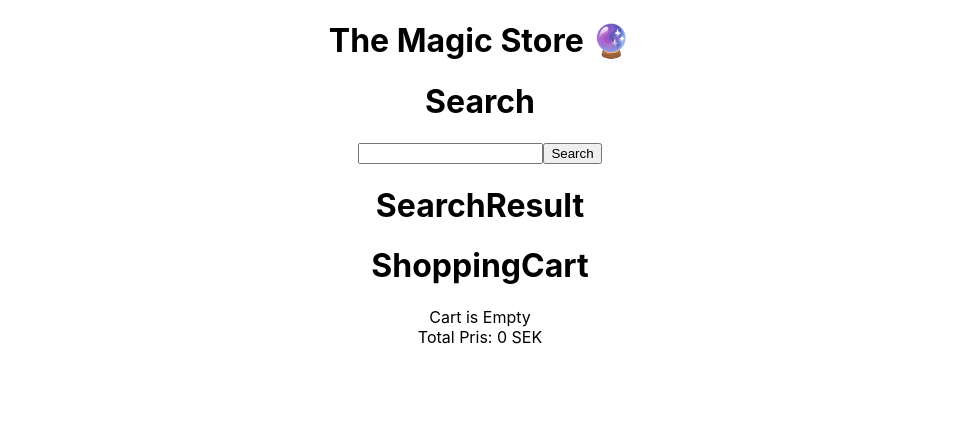
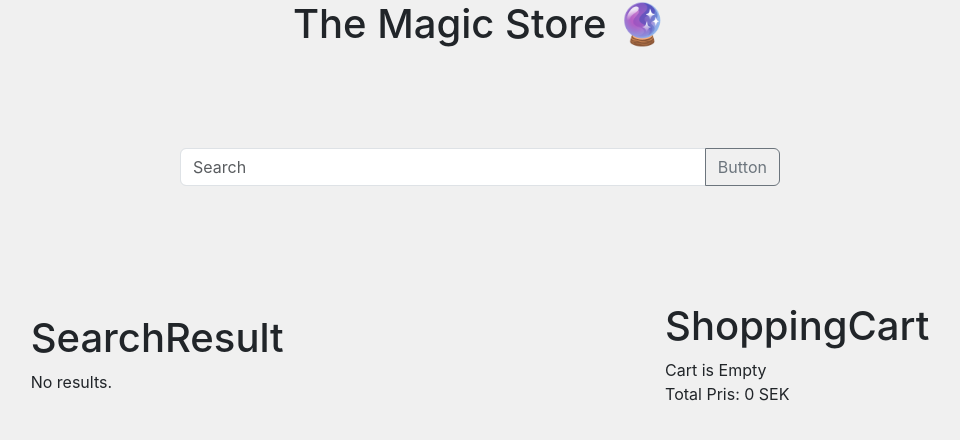
Before and after one commit to Manpec/webshop, a React (Create React App) app: page / in a window 1280 px wide. Shown: the top 440 px of the page, without its empty margins (160-1120 px from the left). Built offline with nearby package versions, Linux system fonts and the light colour scheme.

Commit message:
Styles implemented

```diff
--- a/package.json
+++ b/package.json
@@ -7,6 +7,7 @@
     "@testing-library/react": "^13.4.0",
     "@testing-library/user-event": "^13.5.0",
     "react": "^18.2.0",
+    "react-bootstrap-icons": "^1.10.2",
     "react-dom": "^18.2.0",
     "react-scripts": "5.0.1",
     "web-vitals": "^2.1.4"
--- a/public/index.html
+++ b/public/index.html
@@ -15,6 +15,10 @@
       user's mobile device or desktop. See https://developers.google.com/web/fundamentals/web-app-manifest/
     -->
     <link rel="manifest" href="%PUBLIC_URL%/manifest.json" />
+
+    <link href="https://cdn.jsdelivr.net/npm/bootstrap@5.3.0-alpha1/dist/css/bootstrap.min.css" rel="stylesheet" integrity="sha384-GLhlTQ8iRABdZLl6O3oVMWSktQOp6b7In1Zl3/Jr59b6EGGoI1aFkw7cmDA6j6gD" crossorigin="anonymous">
+
+
     <!--
       Notice the use of %PUBLIC_URL% in the tags above.
       It will be replaced with the URL of the `public` folder during the build.
--- a/src/App.css
+++ /dev/null
@@ -1,3 +0,0 @@
-.app{
-    text-align: center;
-}
--- a/src/App.js
+++ b/src/App.js
@@ -1,5 +1,5 @@
 import React, { useEffect, useState } from "react";
-import "./App.css";
+import styles from './App.module.css';
 import SearchResult from "./components/SearchResult";
 import Search from "./components/Search";
 import ShoppingCart from "./components/ShoppingCart";
@@ -40,11 +40,20 @@ function App() {
     setSearchResults(results);
   };
 
-  const onAdd = (product) => {
-    const exist = cartItems.find(
-      (x) => x.product.productnumber === product.productnumber
+
+
+  const onAddHandler = (product) => {//(props.item)
+     const exist = cartItems.find(
+      (item) => {
+        console.log(item.product.productnumber, product.productnumber);
+        return item.product.productnumber === product.productnumber;
+      }
     );
+
+
     if (exist) {
+      console.log(exist); //{product: {…}, qty: 1}
+      console.log(exist.qty);
       setCartItems(
         cartItems.map((x) =>
           x.product.productnumber === product.productnumber
@@ -52,27 +61,55 @@ function App() {
             : x
         )
       );
-      setTotal(total + product.price)
+      //setTotal(total + product.price)
     } else {
       setCartItems([...cartItems, { product, qty: 1 }]);
-      setTotal(total + product.price)
     }
+    setTotal(total + product.price)
     console.log(cartItems);
   };
 
 
+
+
+  const onDeleteHandler = (product) => {//(props.item)
+    if(product.qty === 1){
+      setCartItems(cartItems.filter((x)=> x.product.productnumber !== product.product.productnumber))
+      setTotal(total - product.product.price)
+    }else{
+      setCartItems(
+        cartItems.map((x) =>
+          x.product.productnumber === product.product.productnumber
+            ? { ...product, qty: product.qty - 1 }
+            : x
+        )
+      );
+      setTotal(total - product.product.price)
+    }
+  }
+
+
   return (
-    <div className="app">
-      <h1>The Magic Store 🔮</h1>
-
+    <div >
+      <h1 className={styles.appTitle}>The Magic Store 🔮</h1>
+      <div className={styles.searchbar}>
       <Search
         searchTerm={searchTerm}
         setSearchTerm={setSearchTerm}
         clickHandler={onClickHandler}
-      />
+        />
+        </div>
+      <div className={styles.app}>
 
-      <SearchResult searchResults={searchResults} onAdd={onAdd} />
-      <ShoppingCart cartItems={cartItems} total={total} />
+
+        <div className={styles.search}>
+
+      <SearchResult searchResults={searchResults} onAdd={onAddHandler} />
+        </div>
+        <div className={styles.shoppingCart}>
+      <ShoppingCart cartItems={cartItems} total={total} onDelete={onDeleteHandler}/>
+        </div>
+        </div>
     </div>
   );
 }
--- /dev/null
+++ b/src/App.module.css
@@ -0,0 +1,29 @@
+.app{
+    /* text-align: center; */
+    display: flex;
+    flex-direction: row;
+    justify-content: space-around;
+    flex-grow: 1;
+    align-items: center;
+    margin-top: 100px;
+}
+
+.appTitle{
+    text-align: center;
+}
+.searchbar{
+    display: flex;
+    justify-content: center;
+    margin-top: 100px;
+}
+.search-searchResult{
+    display: flex;
+    flex-direction: column;
+
+}
+.search{
+
+}
+.shoppingCart{
+    float: rigth;
+}
--- a/src/components/Item.jsx
+++ b/src/components/Item.jsx
@@ -1,9 +1,7 @@
-import React, { useState } from 'react'
-import Details from './Details'
-
+import React, { useState } from "react";
+import Details from "./Details";
 
 export default function Item(props) {
-
   const [modalIsOpen, setModalIsOpen] = useState(false); //modal is closed at the beggining
 
   const openModalHandler = () => {
@@ -16,18 +14,41 @@ export default function Item(props) {
 
   return (
     <>
-    <h2>in Item-component</h2>
-    <img style={{width:'300px', height: '300px'}} src={props.item.image} alt="" />
-    <h2>{props.item.name}</h2>
-    <button onClick={openModalHandler} >Link to modal </button>
-    <p>{props.item.price} SEK</p>
-    <button onClick={()=> props.onAdd(props.item)} >Add to ShoppingCart</button>
-    {modalIsOpen && <Details
-    item={props.item}
-    onClose={closeModalHandler}
-    />}
-
-
+      <div className="card mb-3" style={{ width: "800px", height: "300px" }}>
+        <div className="row g-0">
+          <div className="col-md-4">
+            <img
+              src={props.item.image}
+              className="img-fluid rounded-start"
+              alt="..."
+              style={{ width: "300px", height: "300px" }}
+            />
+          </div>
+          <div className="col-md-8">
+            <div className="card-body">
+              <h5 className="card-title">{props.item.name}</h5>
+              <p className="card-text">{props.item.price} SEK</p>
+              <button
+                type="button"
+                class="btn btn-outline-info"
+                onClick={openModalHandler}
+              >
+                More Information
+              </button>
+              <button
+                type="button"
+                class="btn btn-outline-primary"
+                onClick={() => props.onAdd(props.item)}
+              >
+                Add to ShoppingCart
+              </button>
+              {modalIsOpen && (
+                <Details item={props.item} onClose={closeModalHandler} />
+              )}
+            </div>
+          </div>
+        </div>
+      </div>
     </>
-  )
+  );
 }
--- a/src/components/Search.jsx
+++ b/src/components/Search.jsx
@@ -1,20 +1,31 @@
-import React from 'react'
+import React from "react";
 
 export default function Search(props) {
-
-
-const onSearchInputChange = (e) => {
-  props.setSearchTerm(e.target.value) //update SearchTerm
-}
-
+  const onSearchInputChange = (e) => {
+    props.setSearchTerm(e.target.value); //update SearchTerm
+  };
 
   return (
-    <div className='searchWrapper'>
-    <h1>Search</h1>
-    <input
-    value={props.searchTerm}
-    onChange={onSearchInputChange}/>
-    <button onClick={props.clickHandler}>Search</button>
+    <div className="searchWrapper">
+      <div className="input-group mb-3" style={{ width: "600px" }}>
+        <input
+          type="text"
+          className="form-control"
+          placeholder="Search"
+          aria-label="Search"
+          aria-describedby="button-addon2"
+          value={props.searchTerm}
+          onChange={onSearchInputChange}
+        />
+        <button
+          className="btn btn-outline-secondary"
+          type="button"
+          id="button-addon2"
+          onClick={props.clickHandler}
+        >
+          Button
+        </button>
+      </div>
     </div>
-  )
+  );
 }
--- a/src/components/SearchResult.jsx
+++ b/src/components/SearchResult.jsx
@@ -3,15 +3,12 @@ import Item from "./Item";
 
 export default function SearchResult(props) {
   return (
-    <>
-      <h1>SearchResult</h1>
-
+    <div className="SearchResult-wrapper">
+      <h1 style={{textAlign:'center'}}>SearchResult</h1>
+      <div>{props.searchResults.length === 0 && <div>No results. </div>}</div>
         {props.searchResults.map((item, i) => (
-
             <Item key={i} item={item} onClick={props.onShowCart} onAdd={props.onAdd}/>
-
         ))}
-
-    </>
+    </div>
   );
 }
--- a/src/components/ShoppingCart.jsx
+++ b/src/components/ShoppingCart.jsx
@@ -8,7 +8,7 @@ export default function ShoppingCart(props) {
     <h1>ShoppingCart</h1>
     <div>{props.cartItems.length === 0 && <div>Cart is Empty</div>}</div>
      {props.cartItems.map((item, i) =>(
-       <ShoppingItem key={i} item={item}/>
+       <ShoppingItem key={i} item={item} onDelete={props.onDelete}/>
      ))}
 
     <span>Total Pris: </span>
--- a/src/components/ShoppingItem.jsx
+++ b/src/components/ShoppingItem.jsx
@@ -1,23 +1,35 @@
-import React from 'react'
+import React from "react";
+
 
 export default function ShoppingItem(props) {
-
-  const onDeleteHandler =() => {
-
-  }
-  console.log(props.item)
-
-
+  console.log(props.item);
   return (
-    <>
-    <h2>ShoppingItem-component</h2>
-
-    <img src="" alt="" />
-    <h2>Title:{props.item.product.name}</h2>
-    <span>Qty:{props.item.qty}</span>
-    <p>pris: {props.item.product.price} SEK</p>
-    <p>subtotal: {parseInt(props.item.product.price )* props.item.qty} SEK</p>
-    <button onClick={()=>onDeleteHandler(props.item)}>Delete btn</button>
-    </>
-  )
+    <div className="card-wrapper">
+      <div className="card mb-3" style={{ maxWidth: "640px" }}>
+        <div className="row g-0">
+          <div className="col-md-4">
+            <img
+              src={props.item.product.image}
+              className="img-fluid rounded-start"
+              alt="..."
+            />
+          </div>
+          <div className="col-md-8">
+            <div className="card-body">
+              <h5 className="card-title">{props.item.product.name}</h5>
+              <p className="card-text">Qty:{props.item.qty}</p>
+              <p className="card-text">pris: {props.item.product.price} SEK</p>
+              <p className="card-text">
+                subtotal: {parseInt(props.item.product.price) * props.item.qty}{" "}
+                SEK
+              </p>
+              <button onClick={() => props.onDelete(props.item)}>
+                Delete btn
+              </button>
+            </div>
+          </div>
+        </div>
+      </div>
+    </div>
+  );
 }
--- a/src/index.css
+++ b/src/index.css
@@ -5,6 +5,7 @@ body {
     sans-serif;
   -webkit-font-smoothing: antialiased;
   -moz-osx-font-smoothing: grayscale;
+  background-color:#F0F0F0
 }
 
 code {
--- a/src/index.js
+++ b/src/index.js
@@ -2,6 +2,7 @@ import React from 'react';
 import ReactDOM from 'react-dom/client';
 import './index.css';
 import App from './App';
+
 
 
 const root = ReactDOM.createRoot(document.getElementById('root'));
```
Also changed, not shown: 1 other file (tests, documents, lock files or other folders).
